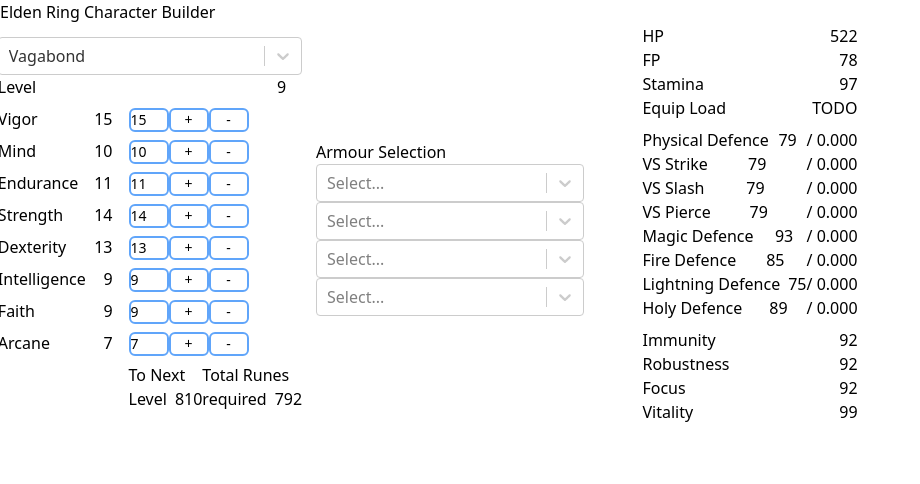
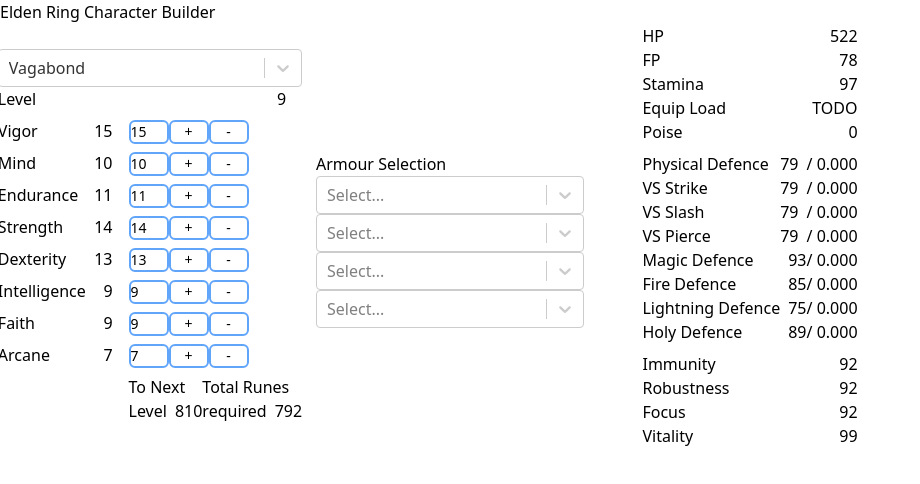
Before and after one commit to TwilDev/er-character-planner, a Next.js app: page / in a window 1280 px wide. Shown: the top 484 px of the page, without its empty margins (0-920 px from the left). Built offline with nearby package versions, Linux system fonts and the light colour scheme.

Commit message:
wip Poise

```diff
--- a/components/stats/Defences.tsx
+++ b/components/stats/Defences.tsx
@@ -27,43 +27,59 @@
       <div className="mt-2">
         <div className="flex justify-between">
           <label htmlFor="physicalDefence">Physical Defence</label>
+          <div>
             <label className='ml-2'>{Math.floor(defFlat[total - 1] + defStrAdj[stats.strength - 1])}</label>
             <label className='ml-2'>/ { physicalAbsorption }</label>
           </div>
+        </div>
         <div className="flex justify-between">
           <label htmlFor="physicalDefence">VS Strike</label>
+          <div>
             <label className='ml-2'>{Math.floor(defFlat[total - 1] + defStrAdj[stats.strength - 1])}</label>
             <label className='ml-2'>/ { strikeAbsorption }</label>
           </div>
+        </div>
         <div className="flex justify-between">
           <label htmlFor="physicalDefence">VS Slash</label>
+          <div>
             <label className='ml-2'>{Math.floor(defFlat[total - 1] + defStrAdj[stats.strength - 1])}</label>
             <label className='ml-2'>/ { slashAbsorption }</label>
           </div>
+        </div>
         <div className="flex justify-between">
           <label htmlFor="physicalDefence">VS Pierce</label>
+          <div>
             <label className='ml-2'>{Math.floor(defFlat[total - 1] + defStrAdj[stats.strength - 1])}</label>
             <label className='ml-2'>/ { pierceAbsorption }</label>
           </div>
+        </div>
         <div className="flex justify-between">
           <label htmlFor="magicDefence">Magic Defence</label>
+          <div>
             <label className='ml-2'>{Math.floor(defFlat[total - 1] + defIntAdj[stats.intelligence - 1])}</label>
             <label>/ { magicalAbsorption }</label>
           </div>
+        </div>
         <div className="flex justify-between">
           <label htmlFor="fireDefence">Fire Defence</label>
+          <div>
             <label className='ml-2'>{Math.floor(defFlat[total - 1] + defFire[stats.vigor - 1])}</label>
             <label>/ { fireAbsorption }</label>
           </div>
+        </div>
         <div className="flex justify-between">
           <label htmlFor="lightningDefence">Lightning Defence</label>
+          <div>
             <label className='ml-2'>{Math.floor(defFlat[total - 1])}</label>
             <label>/ { lightningAbsorption }</label>
           </div>
+        </div>
         <div className="flex justify-between">
           <label htmlFor="holyDefence">Holy Defence</label>
+          <div>
             <label className='ml-2'>{Math.floor(defFlat[total - 1] + defHoly[stats.arcane - 1])}</label>
             <label>/ { holyAbsorption }</label>
+          </div>
         </div>
       </div>
       <div className="mt-2">
--- a/components/stats/VitalStats.tsx
+++ b/components/stats/VitalStats.tsx
@@ -2,9 +2,11 @@
 const { HP, FP, END, EQUIPLOAD } = coreStatsTable
 import { useContext } from 'react'
 import { ClassContext } from '@/context/classContext'
+import useCalculatePoise from '@/hooks/useCalculatePoise'
 
 export default function VitalStats() {
   const { stats } = useContext(ClassContext)
+  const { poise } = useCalculatePoise()
 
   return (
     <div className="flex flex-col w-full">
@@ -21,8 +23,12 @@
         <label className='ml-2'>{Math.floor(END[stats.endurance - 1])}</label>
       </div>
       <div className="flex justify-between">
-        <label htmlFor="end">Equip Load</label>
+        <label htmlFor="eqp">Equip Load</label>
         <label className='ml-2'>TODO</label>
+      </div>
+      <div className="flex justify-between">
+        <label htmlFor="poise">Poise</label>
+        <label className='ml-2'>{ poise }</label>
       </div>
   </div>
   )
--- a/context/armourContext.tsx
+++ b/context/armourContext.tsx
@@ -23,6 +23,15 @@
   const [handsArmour, setHandsArmour] = useState<IArmourPiece | null>(null)
   const [legsArmour, setLegsArmour] = useState<IArmourPiece | null>(null)
 
+  const [armour, setArmour] = useState<IArmour>(
+    {
+      head: headArmour,
+      body: bodyArmour,
+      hands: handsArmour,
+      legs: legsArmour
+    }
+  )
+
   const selectArmour = (armourPiece: IArmourPiece) => {
     switch (armourPiece.value.armourType) {
       case 'Head':
@@ -40,6 +49,13 @@
       default:
         break;
     }
+
+    setArmour({
+      head: headArmour,
+      body: bodyArmour,
+      hands: handsArmour,
+      legs: legsArmour
+    })
   }
 
 
--- /dev/null
+++ b/hooks/useCalculatePoise.ts
@@ -0,0 +1,62 @@
+import { useState, useEffect, useContext } from 'react'
+import { armourProtectorParams } from '@/data/armour/armourParamProtector.json'
+import { ArmourContext } from '@/context/armourContext'
+
+
+export default function useCalculatePoise() {
+  const [poise, setPoise] = useState<number>(0)
+
+  const { headArmour, bodyArmour, handsArmour, legsArmour } = useContext(ArmourContext)
+  const [armour, setArmour] = useState<IArmour>(
+    {
+      head: headArmour,
+      body: bodyArmour,
+      hands: handsArmour,
+      legs: legsArmour
+    }
+  )
+
+  useEffect(() => {
+    let toughnessValues: number[] = []
+
+    // iterate through armour pieces and fetch neutralDamageCutRate
+    for (const [key, value] of Object.entries(armour)) {
+      if (value) {
+        const armourPiece = armourProtectorParams.find((armourPiece) => armourPiece.ID === value.value.id)
+        let toughness = armourPiece ? armourPiece?.toughnessCorrectRate : 0
+        toughnessValues.push(toughness)
+      } else {
+        console.log('no armour piece')
+      }
+    }
+
+
+    if (!toughnessValues.length) {
+      setPoise(0)
+    } else {
+      // If length is 1 return the first element
+      if (toughnessValues.length === 1) {
+        let total = toughnessValues[0]
+        total = 100 * (1 - total)
+
+        /* TODO */
+        // CURRENTLY SET TO 1 NEEDS TO BE A SPECIFIC VALUE FOR BULL GOATS TALSIMAN
+        setPoise(total / 1)
+      }
+
+      // If more than 1 value multiple each element in array and return the sum
+      if (toughnessValues.length > 1) {
+        let total = toughnessValues.reduce((a, b) => a + b)
+        total = 100 * (1 - total)
+
+        /* TODO */
+        // CURRENTLY SET TO 1 NEEDS TO BE A SPECIFIC VALUE FOR BULL GOATS TALSIMAN
+        setPoise(total / 1)
+      }
+    }
+
+
+  }, [armour])
+
+  return { poise }
+}
```
Lines whose indentation alone changed are shown as unchanged.
